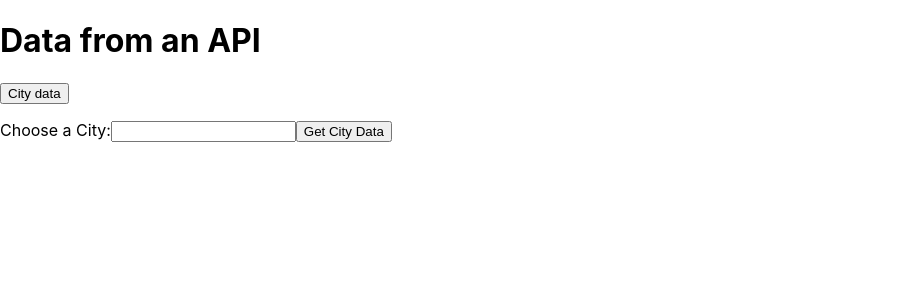
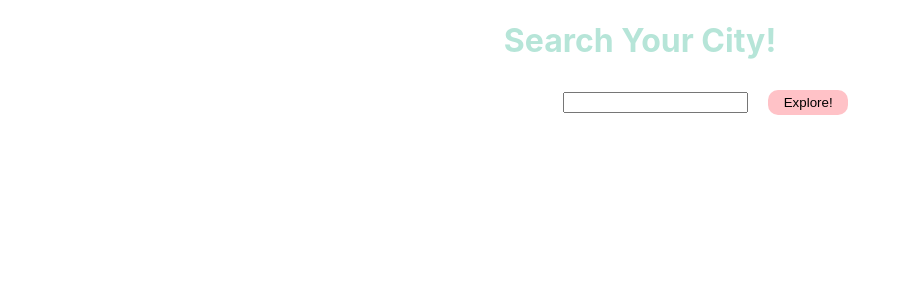
Before and after one commit to falashadegreene/city-explorer, a React (Create React App) app: page / in a window 1280 px wide. Shown: the top 300 px of the page, without its empty margins (0-911 px from the left). Built offline with nearby package versions, Linux system fonts and the light colour scheme.

Commit message:
rendered map image and completed API

```diff
--- a/package.json
+++ b/package.json
@@ -7,7 +7,9 @@
     "@testing-library/react": "^13.3.0",
     "@testing-library/user-event": "^13.5.0",
     "axios": "^0.27.2",
+    "bootstrap": "^5.1.3",
     "react": "^18.2.0",
+    "react-bootstrap": "^2.4.0",
     "react-dom": "^18.2.0",
     "react-scripts": "5.0.1",
     "web-vitals": "^2.1.4"
--- a/src/App.css
+++ b/src/App.css
@@ -36,3 +36,24 @@
     transform: rotate(360deg);
   }
 }
+
+
+h1 {
+  text-align: center;
+  color: #B6E5D8;
+}
+
+button {
+  background-color: #FFC2C7;
+  border: none;
+  margin-left: 20px;
+  padding: 5px;
+  width: 80px;
+  border-radius: 10px;
+}
+
+form {
+margin-left: 44%;
+margin-top: 30px;
+
+}
--- a/src/App.js
+++ b/src/App.js
@@ -1,39 +1,20 @@
 import React from 'react';
 import axios from 'axios';
+import './App.css';
+import ListGroup from 'react-bootstrap/ListGroup';
+import Image from 'react-bootstrap/Image'
+
 
 class App extends React.Component {
-  constructor(props) {
+  constructor(props){
     super(props);
     this.state = {
       city: '',
-      lon: '',
-      lat: '',
       theCity: [],
-      cityData: {},
       error: false,
       errorMessage: ''
     };
   }
-
-  handleSubmit = async (event) => {
-    event.preventDefault();
-    try {
-
-      let cityLocation = await axios.get('https://swapi.dev/api/people/?page=1');
-
-      this.setState({
-        theCity: cityLocation.data.results,
-        error: false
-      });
-    } catch (error) {
-      console.log('error: ', error)
-      console.log('error.message: ', error.message);
-      this.setState({
-        error: true,
-        errorMessage: `An Error Occurred: ${error.response.status}`
-      });
-    }
-  };
 
   handleCityInput = (e) => {
     this.setState({
@@ -41,47 +22,51 @@ class App extends React.Component {
     });
   };
 
-  handleCitySubmit = async (e) => {
-    e.preventDefault();
+  handleSubmit = async (event) => {
+    event.preventDefault();
+    try {
+      let listOfCities =  await axios.get(`https://us1.locationiq.com/v1/search.php?key=${process.env.REACT_APP_LOCATIONIQ_API_KEY}&q=${this.state.city}&format=json`);
+      this.setState({
+        theCity: listOfCities.data
+      });
+    } catch (error) {
+      this.setState({
+        error: true,
+        errorMessage: `Oops an error occurred! Status code: ${error.response.status}`
+      });
+    };
+  };
 
-    let url = `https://us1.locationiq.com/v1/search.php?key=${process.env.REACT_APP_LOCATIONIQ_API_KEY}&q=${this.state.city}&format=json`;
-    let cityInfo = await axios.get(url);
-    console.log(cityInfo.data[0]);
-  }
-
-  render() {
-
-
-
-
-    let cityList = this.state.theCity.map((character, idx) => {
-      return <li key={idx}>{character.name}</li>;
+  render(){
+    let cityList = this.state.theCity.map((city, idx) => {
+      return <div
+      key={idx}
+    >
+      <div>
+        <div>{city.display_name}</div>
+        Latitude: {city.lat}
+        Longitude: {city.lon}
+      </div>
+      <Image src={`https://maps.locationiq.com/v3/staticmap?key=${process.env.REACT_APP_LOCATIONIQ_API_KEY}&center=${city.lat},${city.lon}&zoom=18`} alt="map of city"/>
+    </div>
     })
-
     return (
-      <>
-      <h1>Data from an API</h1>
+      <main>
+        <h1>Search Your City!</h1>
         <form onSubmit={this.handleSubmit}>
-        <button type="submit">City data</button>
+          <input type="text" onInput={this.handleCityInput}></input>
+          <button type="submit">Explore!</button>
         </form>
-        {/* WTF */}
         {this.state.error
-
           ? <p>{this.state.errorMessage}</p>
-
-          : <ul>
-          {cityList}
-          </ul>
+          : <ListGroup>
+              {cityList}
+            </ListGroup>
         }
-        <form onSubmit={this.handleCitySubmit}>
-          <label>Choose a City:
-            <input type="text" onInput={this.handleCityInput} />
-          </label>
-          <button type="submit">Get City Data</button>
-        </form>
-      </>
+      </main>
     );
   }
 }
 
+
 export default App;
```
Also changed, not shown: 1 other file (tests, documents, lock files or other folders).
